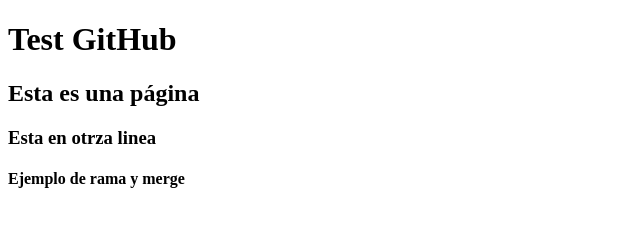
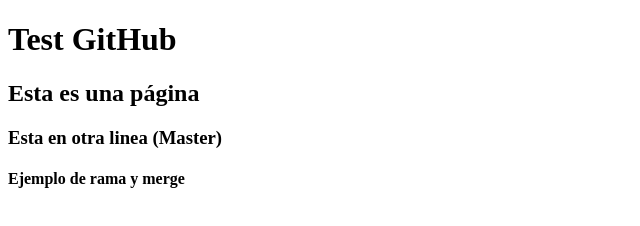
Before and after one commit to cesarMata/pagina-web, a plain HTML site: page index.html in a window 1280 px wide. Shown: the whole page, without its empty margins (0-640 px from the left). Drawn offline with Linux system fonts and the light colour scheme.

Commit message:
Test Conflicto Master

```diff
--- a/index.html
+++ b/index.html
@@ -8,7 +8,7 @@
 
 	<h1>Test GitHub</h1>
 	<h2>Esta es una página</h2>
-	<h3>Esta en otrza linea</h3>
+	<h3>Esta en otra linea (Master)</h3>
 	<h4> Ejemplo de rama y merge </h4>
 
 </body>
```
